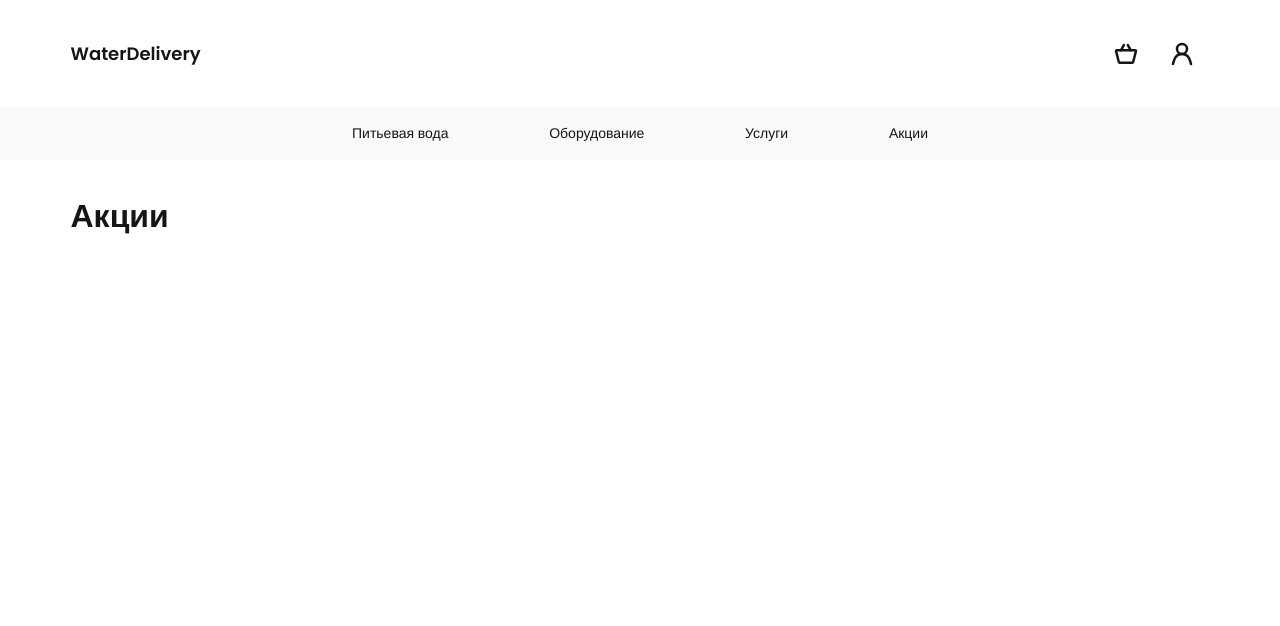
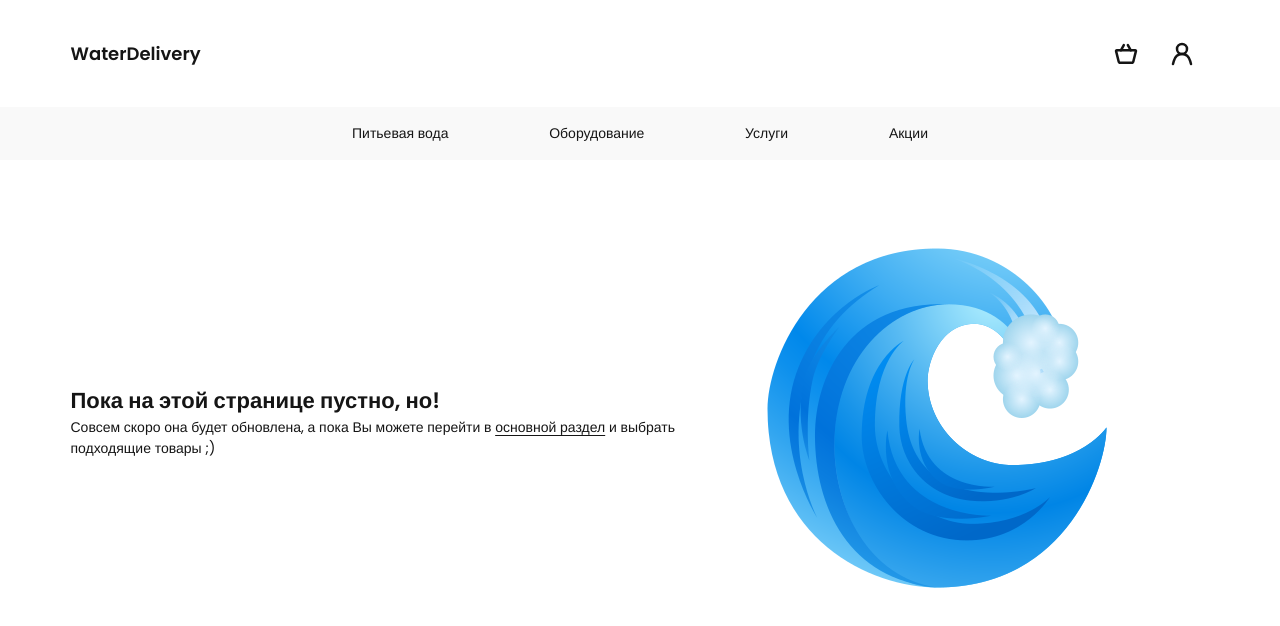
Before and after one commit to arseniypom/water-delivery, a React (Create React App) app: page /sale in a window 1280 px wide. Shown: the top 626 px of the page. Built offline with nearby package versions, Linux system fonts and the light colour scheme.

Commit message:
Added EmptyPage for pages in development

```diff
--- /dev/null
+++ b/src/pages/EmptyPage.jsx
@@ -0,0 +1,20 @@
+import React from 'react'
+import {Link} from "react-router-dom"
+
+import waveImg from '../images/water-wave.png'
+
+function EmptyPage() {
+  return (
+    <div className="container empty-page">
+      <div className="empty-page__text">
+        <h2>Пока на этой странице пустно, но!</h2>
+        <p>Совсем скоро она будет обновлена, а пока Вы можете перейти в <Link className="link--primary link--underlined" to="/">основной раздел</Link> и выбрать подходящие товары ;)</p>
+      </div>
+      <div className="empty-page__img">
+        <img src={waveImg} alt="wave" />
+      </div>
+    </div>
+  )
+}
+
+export default EmptyPage
--- a/src/pages/index.js
+++ b/src/pages/index.js
@@ -5,3 +5,4 @@ export {default as ShowcaseSale} from './ShowcaseSale';
 export {default as Auth} from './Auth';
 export {default as UserProfile} from './UserProfile';
 export {default as OrderCheckout} from './OrderCheckout';
+export {default as EmptyPage} from './EmptyPage';
--- a/src/routes.js
+++ b/src/routes.js
@@ -1,7 +1,7 @@
 import React from 'react'
 import {Route, Switch, Redirect} from 'react-router-dom'
 
-import {Showcase, ShowcaseEquipment, ShowcaseService, ShowcaseSale, Auth, UserProfile, OrderCheckout} from './pages';
+import {Showcase, ShowcaseEquipment, ShowcaseService, ShowcaseSale, Auth, UserProfile, OrderCheckout, EmptyPage} from './pages';
 
 
 export const useRoutes = (isAuthenticated) => {
@@ -12,13 +12,16 @@ export const useRoutes = (isAuthenticated) => {
         <Showcase />
       </Route>
       <Route path="/equipment">
-        <ShowcaseEquipment />
+        {/* <ShowcaseEquipment /> */}
+        <EmptyPage />
       </Route>
       <Route path="/service">
-        <ShowcaseService />
+        {/* <ShowcaseService /> */}
+        <EmptyPage />
       </Route>
       <Route path="/sale">
-        <ShowcaseSale />
+        {/* <ShowcaseSale /> */}
+        <EmptyPage />
       </Route>
       <Route path="/auth">
         {
--- /dev/null
+++ b/src/styles/_empty-page.scss
@@ -0,0 +1,20 @@
+.empty-page {
+  padding-top: 2rem;
+  display: flex;
+  align-items: center;
+
+  flex-wrap: wrap;
+
+  &__text {
+    width: 100%;
+    max-width: 40rem;
+    h1 {
+      margin-bottom: 2rem;
+    }
+  }
+
+  &__img img {
+    width: 100%;
+    max-width: 30rem;
+  }
+}
--- a/src/styles/index.scss
+++ b/src/styles/index.scss
@@ -12,3 +12,4 @@
 @import 'user-profile';
 @import 'order-checkout';
 @import 'orders';
+@import 'empty-page';
```
